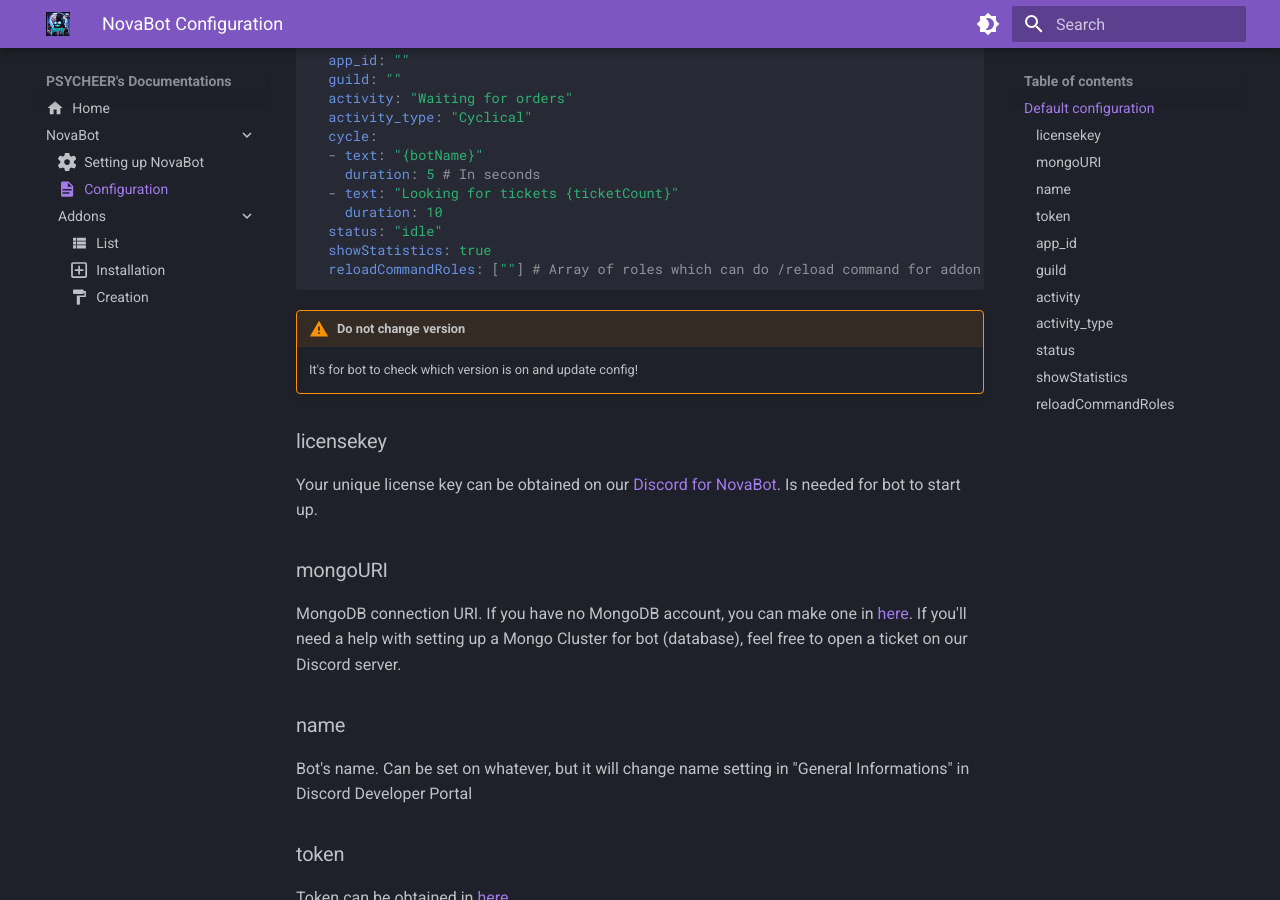
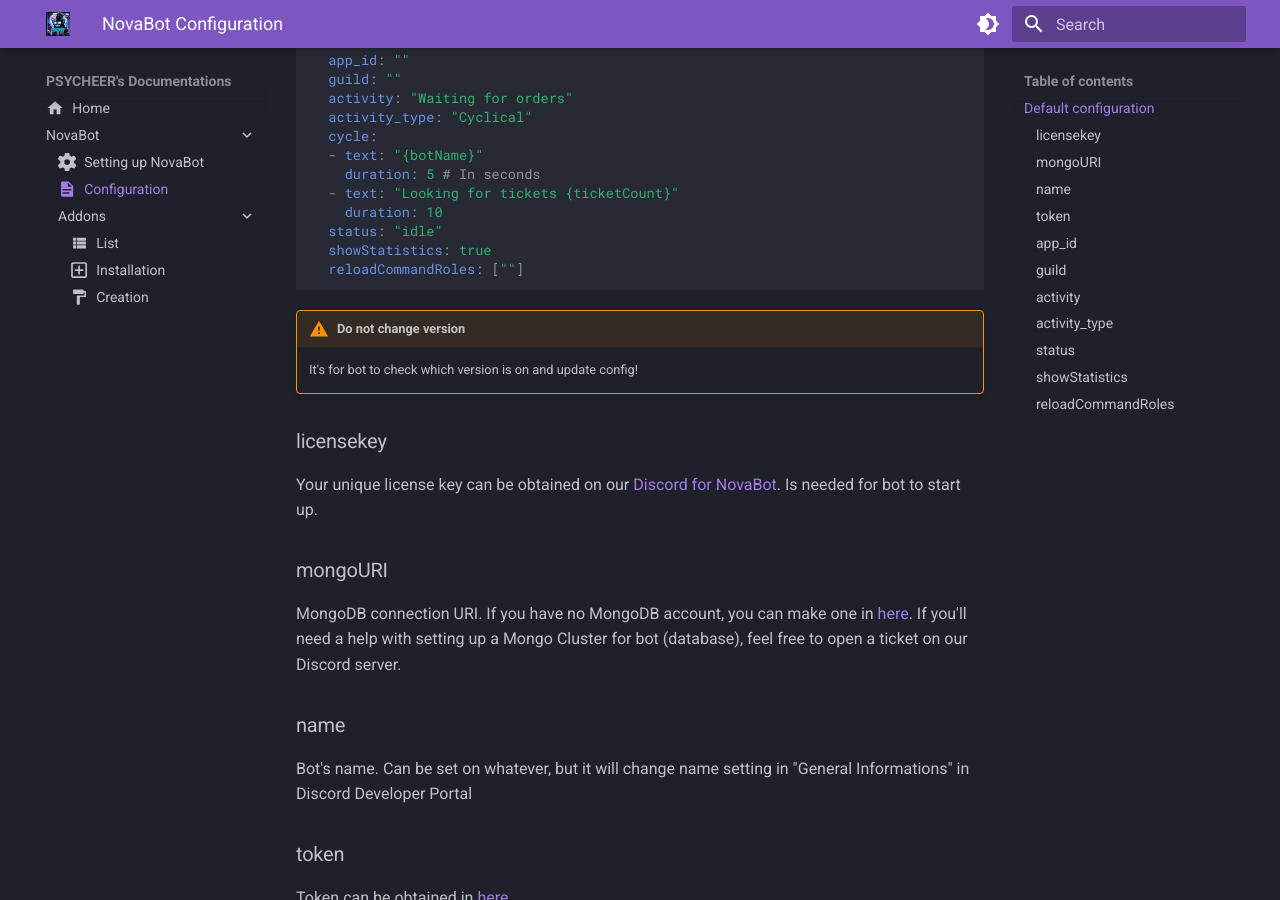
Before and after one commit to PSYCHEER/psycheer.github.io, an MkDocs documentation site: the page built from docs/NovaBot/config.md, in a window 1280 px wide and 900 px high, scrolled down 345 px. Built offline with MkDocs 1.6.1 and Material for MkDocs 9.7.7, drawn with Linux system fonts in a browser that asks for light colours.

Commit message:
Update config.md

````diff
--- a/docs/NovaBot/config.md
+++ b/docs/NovaBot/config.md
@@ -25,7 +25,7 @@
     duration: 10
   status: "idle"
   showStatistics: true
-  reloadCommandRoles: [""] # Array of roles which can do /reload command for addon configurations reload
+  reloadCommandRoles: [""]
 ```
 
 !!! warning "Do not change version"
````
